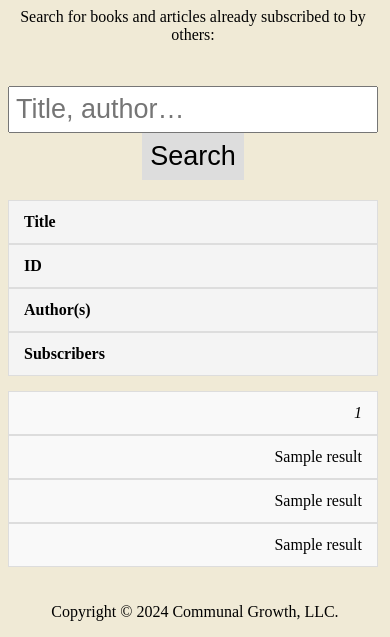
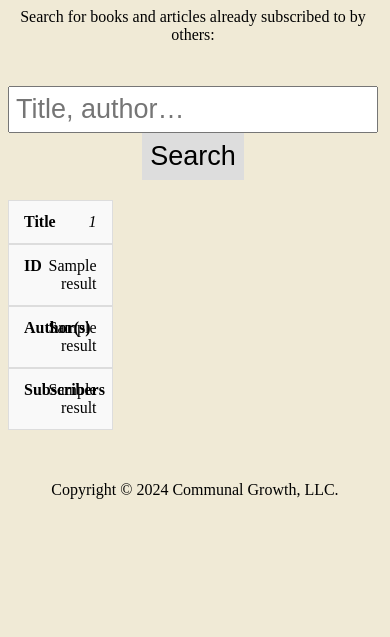
Before and after one commit to communalgrowth/webserver, a Python web app: template src/app/templates/search.html.jinja2 in a window 390 px wide. Shown: the part 302-939 px from the top of the page. After the commit the page ends 801 px from the top, so only its background shows below. Run offline with Jinja, Linux system fonts and the light colour scheme; the template is opened without the code that fills it: most values are stand-ins (such as "Sample title", 1, 10 or a date in 2020).

Commit message:
fix table on mobile to show table labels next to each result

```diff
--- a/src/app/static/style.css
+++ b/src/app/static/style.css
@@ -149,7 +149,7 @@ tr:hover {
 }
 
 @media (max-width: 600px) {
-  table, thead, tbody, th, td, tr {
+  table, td, tr {
       display: block;
   }
 
@@ -159,17 +159,21 @@ tr:hover {
 
   td {
     text-align: right;
-    padding-left: 50%;
+    padding-left: 20%;
     position: relative;
   }
 
   td::before {
     content: attr(data-label);
     position: absolute;
-    left: 15px;
-    width: 45%;
+    left: 5px;
+    width: 15%;
     padding-left: 10px;
     font-weight: bold;
     text-align: left;
   }
+
+  .hide-on-narrow {
+        display: none;
+  }
 }
--- a/src/app/templates/search.html.jinja2
+++ b/src/app/templates/search.html.jinja2
@@ -14,7 +14,7 @@
 <p id="search-results">{{ results | length }} most recent documents:</p>
 {% endif %}
 <table>
-  <tr>
+  <tr class="hide-on-narrow">
     <th>Title</th>
     <th>ID</th>
     <th>Author(s)</th>
@@ -22,10 +22,10 @@
   </tr>
   {% for result in results %}
   <tr>
-    <td><cite>{{ result[0] }}</cite></td>
-    <td>{{ result[1] }}</td>
-    <td>{{ result[2] }}</td>
-    <td>{{ result[3] }}</td>
+    <td data-label="Title"><cite>{{ result[0] }}</cite></td>
+    <td data-label="ID">{{ result[1] }}</td>
+    <td data-label="Author(s)">{{ result[2] }}</td>
+    <td data-label="Subscribers">{{ result[3] }}</td>
   </tr>
   {% endfor %}
 </table>
```
